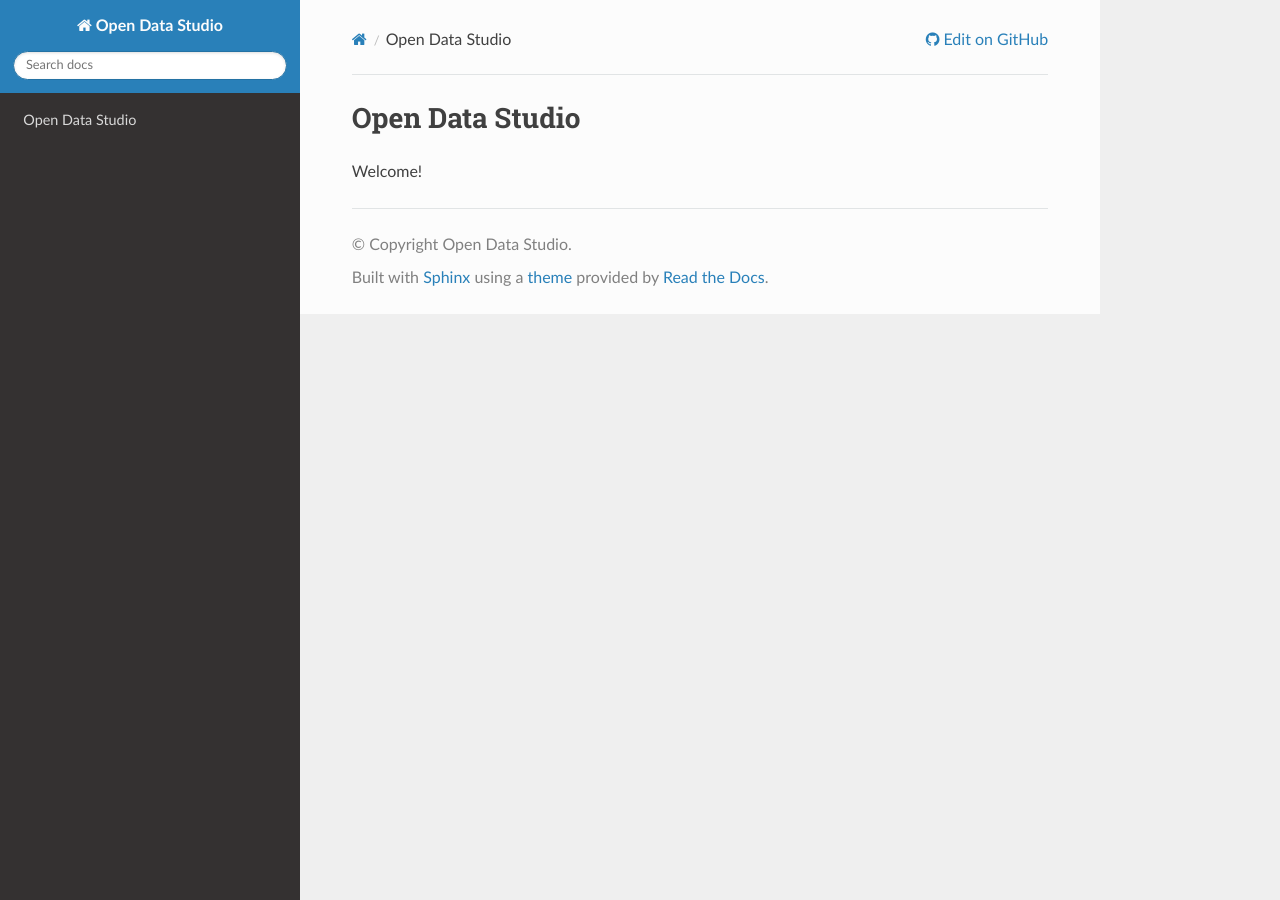
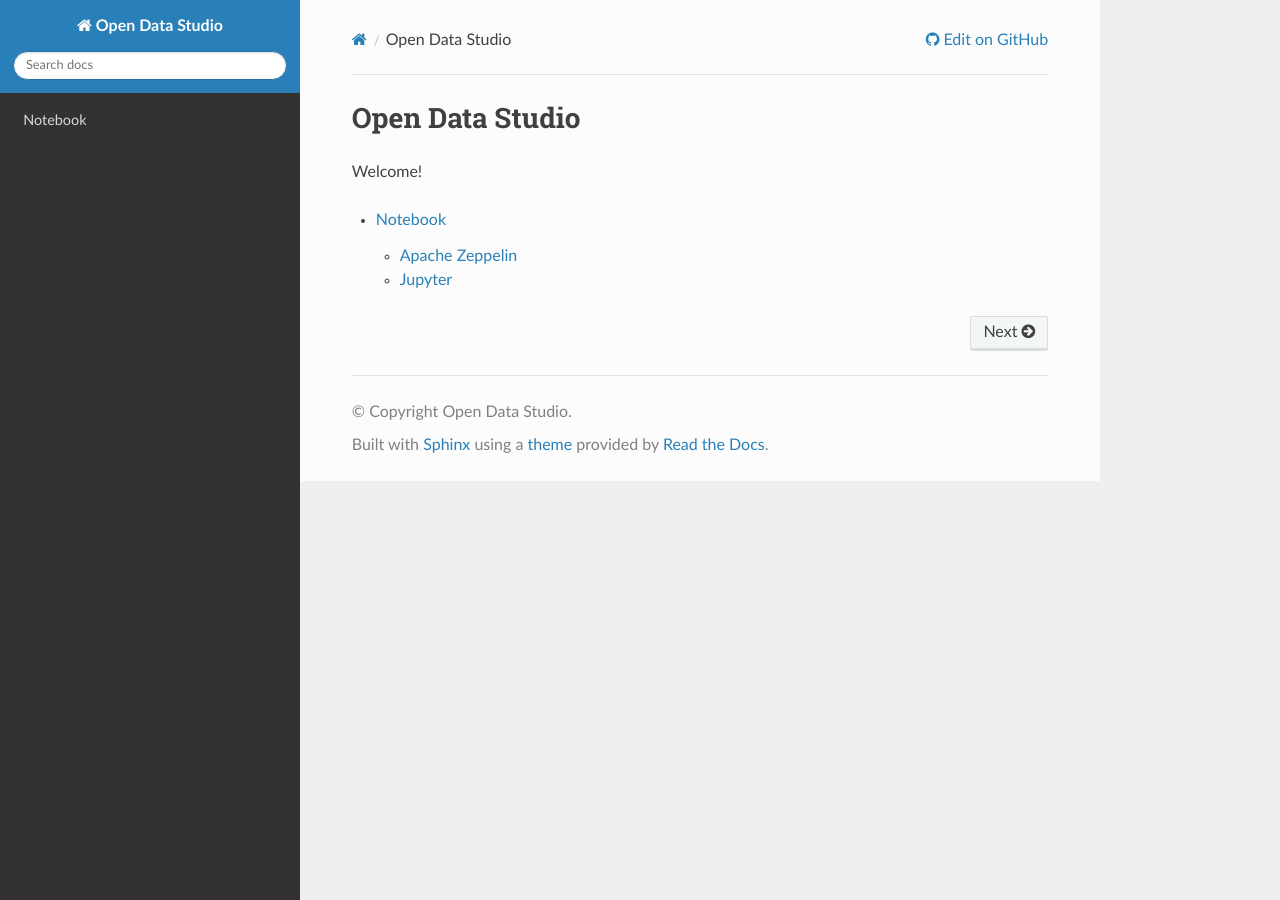
Before and after one commit to open-datastudio/datastudio, a Sphinx documentation site: the page built from docs/index.rst, in a window 1280 px wide. Built offline with Sphinx 7.4.7 and the Read the Docs theme 2.0.0, drawn with Linux system fonts in a browser that asks for light colours.

Commit message:
initial docs

```diff
--- a/docs/index.rst
+++ b/docs/index.rst
@@ -3,4 +3,9 @@ Open Data Studio
 
 Welcome!
 
+.. toctree::
+   :maxdepth: 2
+
+   notebook/index
+
 .. include:: ./ref.rst
--- /dev/null
+++ b/docs/notebook/index.rst
@@ -0,0 +1,11 @@
+==============
+Notebook
+==============
+
+.. toctree::
+   :maxdepth: 2
+
+   Apache Zeppelin <zeppelin>
+   Jupyter <jupyter>
+
+.. include:: ../ref.rst
--- /dev/null
+++ b/docs/notebook/jupyter.rst
@@ -0,0 +1,5 @@
+==============
+Jupyter
+==============
+
+.. include:: ../ref.rst
--- /dev/null
+++ b/docs/notebook/zeppelin.rst
@@ -0,0 +1,5 @@
+===============
+Apache Zeppelin
+===============
+
+.. include:: ../ref.rst
```
